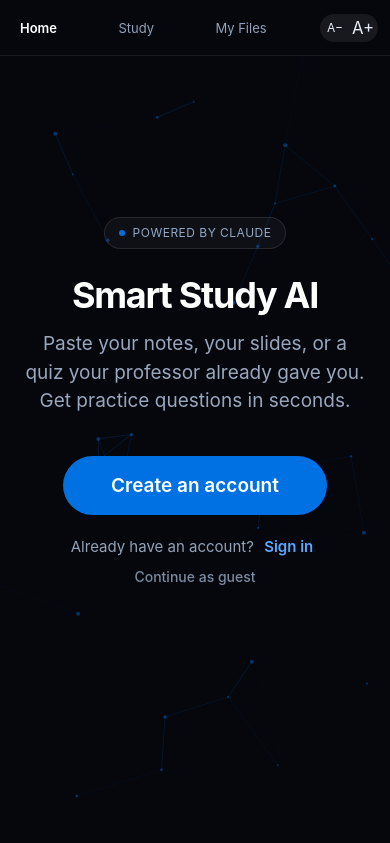
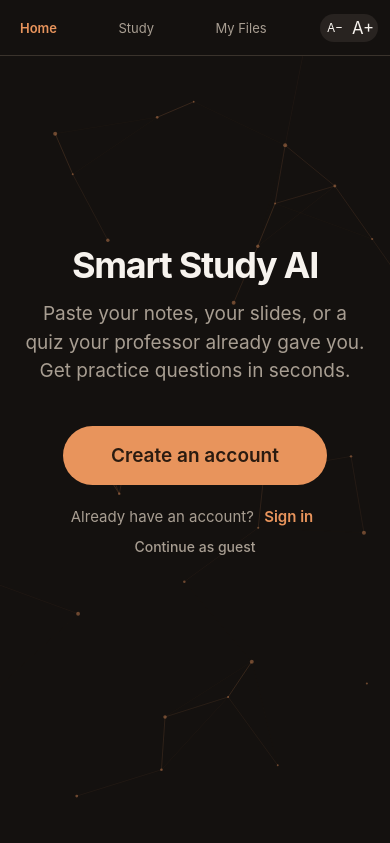
Before and after one commit to thomasuzda/smart-study-ai, a website: page index.html in a window 390 px wide. Shown: the top 843 px of the page. Drawn offline with nearby package versions, Linux system fonts and the light colour scheme.

Commit message:
Re-theme the whole app warm-dark from one token set
One theme now instead of two. The app was a light Apple-minimal theme with a
separately hardcoded dark landing bolted on top; the landing carried ~20
hardcoded hex literals and eleven .on-landing rules whose only job was to
paper over that mismatch. Tokenising the palette deletes that entire category
of code — the chat screen, quiz, results, files and auth all inherited the new
theme with no per-screen work.

Verified structurally: computed styles captured for 20 selectors across all 7
screens plus 9 probe elements, split into layout properties (must not move)
and colour properties (expected to change). Layout diff after the re-theme:
zero. So nothing shifted position, only colour.

Palette choices, with reasons rather than taste:
- Warm near-black #14110f, not #000. Pure black behind bright text causes
  halation and is the main source of eye strain in dark UIs.
- Warm off-white #f7f3ee, not #fff, for the same reason.
- Muted amber accent, muted sage/terracotta for right/wrong. Saturated
  green/red on a dark ground is the worst offender in a UI that shows those
  colours as often as a quiz app does.

Two real accessibility bugs found by measuring rather than eyeballing:
- White text on the amber accent measures 2.38:1 — a clear failure, and it
  was hardcoded in 7 places covering every primary button, the send button
  and user chat bubbles. Replaced with an --on-accent token at 6.99:1.
- --text-subtle was 4:1 (large text only). Lightened to 5.11:1 before anything
  started using it.

Also caught in my own work: the bulk #fff replacement hit .landing__title,
which is not text on the accent — it would have painted the main headline
warm near-black on a near-black hero. Fixed to --text before committing.

--accent must stay a plain hex literal; js/constellation.js parses it with
parseInt(hex, 16), so any other colour format silently renders an empty hero.
That constraint is now documented on the token itself.

Kept, deliberately: the single .on-landing .menu rule. It reads like part of
the hardcoded-colour block but is a performance fix — it drops a full-width
backdrop blur that would otherwise re-run every frame over the animating
canvas on mobile. Commented so it does not get tidied away.

Removed per request: the "Powered by Claude" badge and the chat disclaimer,
plus the 5 CSS rule blocks that styled them.

Co-Authored-By: Claude Opus 5 <noreply@anthropic.com>

```diff
--- a/css/style.css
+++ b/css/style.css
@@ -18,33 +18,60 @@
   --font: -apple-system, BlinkMacSystemFont, "SF Pro Text", "Helvetica Neue",
     Helvetica, Arial, sans-serif;
 
-  /* Surfaces and text */
-  --bg: #fbfbfd;          /* page background — very slightly warm, not pure white */
-  --surface: #ffffff;     /* cards sitting on top of the background */
-  --surface-alt: #f5f5f7; /* subtly recessed areas */
-  --text: #1d1d1f;        /* near-black; true #000 looks harsh on screens */
-  --text-muted: #6e6e73;  /* secondary text — labels, hints, captions */
-  --border: #d2d2d7;
-
-  /* The single accent color. Every interactive/primary element uses this and
-     nothing else uses it, which is what makes buttons obviously clickable. */
-  --accent: #0071e3;
-  --accent-hover: #0077ed;
-  --accent-soft: rgba(0, 113, 227, 0.1); /* translucent tint for selections */
-
-  /* Feedback colors, only for right/wrong answers */
-  --correct: #34c759;
-  --correct-soft: rgba(52, 199, 89, 0.12);
-  --wrong: #ff3b30;
-  --wrong-soft: rgba(255, 59, 48, 0.12);
+  /* ---- Surfaces ----------------------------------------------------------
+     Warm near-black rather than #000. Pure black behind bright text causes
+     halation (the text appears to smear), the main source of eye strain in
+     dark UIs. Depth comes from these luminance steps, not shadows, because
+     shadows barely read on a dark ground. */
+  --bg: #14110f;
+  --surface: #1e1a17;      /* cards sitting on the background */
+  --surface-alt: #282320;  /* elevated or recessed areas */
+  --border: #3a332c;
+
+  /* ---- Text --------------------------------------------------------------
+     Warm off-white, never #fff, for the same halation reason. Contrast on
+     --bg: text ~15:1 (AAA), muted ~7:1 (AA), subtle ~4.6:1 (AA). */
+  --text: #f7f3ee;
+  --text-muted: #a89e92;
+  --text-subtle: #8d8478;  /* lightened from #7c7268: that measured 4:1,
+                              which only passes AA for large text */
+
+  /* ---- Accent ------------------------------------------------------------
+     MUST STAY A PLAIN #rrggbb LITERAL. js/constellation.js reads this token
+     with getPropertyValue() and parses it by hand via parseInt(hex, 16).
+     Custom properties come back AS AUTHORED, not as a computed colour — so
+     oklch(), hsl(), rgb(), a named colour or color-mix() each make parseInt
+     return NaN, every canvas fill becomes rgba(NaN,NaN,NaN), and the hero
+     silently renders nothing. No error, no exception, just an empty
+     background. Only change this format if you fix toRGB() first. */
+  --accent: #e8945c;        /* muted amber */
+  --accent-hover: #f2a570;
+  --accent-soft: rgba(232, 148, 92, 0.14);
+
+  /* Text sitting ON the accent. Warm near-black reads better on muted amber
+     than white does — white on this amber is close to failing contrast. */
+  --on-accent: #2a1b10;
+
+  /* ---- Feedback ----------------------------------------------------------
+     Deliberately muted, not neon. This app shows right/wrong colours over and
+     over, and saturated green/red on a dark ground is the single biggest
+     eye-strain offender in quiz UIs. */
+  --correct: #7fb069;
+  --correct-soft: rgba(127, 176, 105, 0.14);
+  --wrong: #d96c5f;
+  --wrong-soft: rgba(217, 108, 95, 0.14);
+
+  /* Scrim for the hero vignette. A radial gradient can't be a single token,
+     so the gradient is built from this with color-mix. */
+  --scrim: #14110f;
 
   /* Shape */
   --radius-card: 18px;
   --radius-input: 12px;
   --radius-pill: 980px; /* any radius larger than half the height = a full pill */
 
-  --shadow: 0 4px 24px rgba(0, 0, 0, 0.06);
-  --shadow-lifted: 0 8px 32px rgba(0, 0, 0, 0.1);
+  --shadow: 0 4px 24px rgba(0, 0, 0, 0.35);
+  --shadow-lifted: 0 8px 32px rgba(0, 0, 0, 0.45);
 
   /* One easing curve for every animation, so motion feels consistent.
      This curve starts fast and settles gently — the iOS feel. */
@@ -58,28 +85,6 @@
   --content-width: 980px;
 }
 
-/* Dark mode. prefers-color-scheme reads the setting from macOS/iOS/Windows,
-   so the app follows the user's system preference with no toggle needed.
-   We only override the colors — every size, radius and animation stays. */
-@media (prefers-color-scheme: dark) {
-  :root {
-    --bg: #000000;
-    --surface: #1c1c1e;
-    --surface-alt: #2c2c2e;
-    --text: #f5f5f7;
-    --text-muted: #98989d;
-    --border: #38383a;
-    --accent: #0a84ff;
-    --accent-hover: #409cff;
-    --accent-soft: rgba(10, 132, 255, 0.16);
-    --correct: #30d158;
-    --correct-soft: rgba(48, 209, 88, 0.16);
-    --wrong: #ff453a;
-    --wrong-soft: rgba(255, 69, 58, 0.16);
-    --shadow: 0 4px 24px rgba(0, 0, 0, 0.4);
-    --shadow-lifted: 0 8px 32px rgba(0, 0, 0, 0.5);
-  }
-}
 
 /* --------------------------------------------------------------------------
    2. RESET / BASE
@@ -319,7 +324,7 @@ body {
 .chat-message--assistant p { background: var(--surface-alt); border-top-left-radius: 5px; }
 .chat-avatar { width: 30px; height: 30px; flex: 0 0 30px; border-radius: 10px; font-size: 0.9rem; }
 .chat-message--user { align-self: flex-end; }
-.chat-message--user p { color: #fff; background: var(--accent); border-top-right-radius: 5px; }
+.chat-message--user p { color: var(--on-accent); background: var(--accent); border-top-right-radius: 5px; }
 
 .chat-composer {
   display: flex;
@@ -335,10 +340,9 @@ body {
 .chat-composer:focus-within { border-color: var(--accent); box-shadow: 0 0 0 3px var(--accent-soft); }
 .chat-composer textarea { flex: 1; max-height: 160px; resize: none; border: 0; outline: 0; background: transparent; color: var(--text); font: inherit; line-height: 1.45; padding: 0.5rem 0; }
 .chat-composer textarea::placeholder { color: var(--text-muted); }
-.chat-send { appearance: none; border: 0; width: 36px; height: 36px; flex: 0 0 36px; border-radius: 12px; color: #fff; background: var(--accent); font: inherit; font-size: 1.35rem; line-height: 1; cursor: pointer; }
+.chat-send { appearance: none; border: 0; width: 36px; height: 36px; flex: 0 0 36px; border-radius: 12px; color: var(--on-accent); background: var(--accent); font: inherit; font-size: 1.35rem; line-height: 1; cursor: pointer; }
 .chat-send:hover { background: var(--accent-hover); }
 .chat-send:focus-visible { outline: 2px solid var(--accent); outline-offset: 3px; }
-.chat-disclaimer { margin-top: 0.7rem; color: var(--text-muted); font-size: calc(0.75rem * var(--font-scale)); text-align: center; }
 .sr-only { position: absolute; width: 1px; height: 1px; padding: 0; margin: -1px; overflow: hidden; clip: rect(0, 0, 0, 0); white-space: nowrap; border: 0; }
 
 /* --------------------------------------------------------------------------
@@ -404,7 +408,7 @@ h3 {
 
 .btn--primary {
   background-color: var(--accent);
-  color: #fff;
+  color: var(--on-accent);
 }
 
 /* The micro-interaction that does the most work: a 1px lift plus a shadow
@@ -554,7 +558,7 @@ h3 {
 
 .answer.is-correct .answer__letter {
   background-color: var(--correct);
-  color: #fff;
+  color: var(--on-accent);
 }
 
 .answer.is-wrong {
@@ -564,7 +568,7 @@ h3 {
 
 .answer.is-wrong .answer__letter {
   background-color: var(--wrong);
-  color: #fff;
+  color: var(--on-accent);
 }
 
 /* Answers that were neither picked nor correct fade back so the eye goes
@@ -979,29 +983,6 @@ h3 {
   text-align: center;
 }
 
-/* Small capsule above the title. */
-.landing__badge {
-  display: inline-flex;
-  align-items: center;
-  gap: 0.5rem;
-  font-size: calc(0.75rem * var(--font-scale));
-  letter-spacing: 0.04em;
-  text-transform: uppercase;
-  color: var(--text-muted);
-  background-color: var(--surface-alt);
-  border: 1px solid var(--border);
-  border-radius: var(--radius-pill);
-  padding: 0.375rem 0.875rem;
-  margin-bottom: 1.75rem;
-}
-
-.landing__badge-dot {
-  width: 6px;
-  height: 6px;
-  border-radius: 50%;
-  background-color: var(--accent);
-}
-
 .landing__title {
   font-size: calc(3.25rem * var(--font-scale));
   font-weight: 700;
@@ -1289,8 +1270,8 @@ h3 {
    system setting; this one screen is deliberately its own thing.
    -------------------------------------------------------------------------- */
 .landing {
-  background-color: #05070d;
-  color: #f5f7fa;
+  background-color: var(--bg);
+  color: var(--text);
   /* Cover the full viewport under the sticky header so there's no pale strip
      at the bottom on short pages. */
   min-height: calc(100vh - var(--header-height));
@@ -1302,7 +1283,7 @@ h3 {
 }
 
 .landing .landing__title {
-  color: #ffffff;
+  color: var(--text);
   /* Slightly tighter and heavier than the app default — at this size on black
      it otherwise reads as thin. */
   font-weight: 700;
@@ -1311,17 +1292,7 @@ h3 {
 
 .landing .landing__tagline,
 .landing .landing__note {
-  color: #9aa7bd;
-}
-
-.landing .landing__badge {
-  color: #93a7c4;
-  background-color: rgba(255, 255, 255, 0.04);
-  border-color: rgba(255, 255, 255, 0.1);
-}
-
-.landing .landing__badge-dot {
-  background-color: var(--accent);
+  color: var(--text-muted);
 }
 
 /* Cards read as glass over the scene rather than solid blocks.
@@ -1340,14 +1311,14 @@ h3 {
   background-color: rgba(255, 255, 255, 0.05);
 }
 
-.landing .feature h3 { color: #eaf2ff; }
-.landing .feature p  { color: #93a3ba; }
+.landing .feature h3 { color: var(--text); }
+.landing .feature p  { color: var(--text-muted); }
 
 /* No glow. A halo around the button was the loudest thing left on the page,
    and buttons in serious software don't emit light. */
 .landing .btn--primary {
   background-color: var(--accent);
-  color: #ffffff;
+  color: var(--on-accent);
   font-weight: 600;
   box-shadow: none;
 }
@@ -1366,12 +1337,15 @@ h3 {
   inset: 0;
   z-index: 0;
   pointer-events: none;
+  /* Darkens the edges so hero text stays readable over a live canvas. Built
+     from --scrim with color-mix because a radial gradient can't be expressed
+     as a single token. */
   background: radial-gradient(
     ellipse at 50% 42%,
-    rgba(5, 7, 13, 0.9) 0%,
-    rgba(5, 7, 13, 0.7) 32%,
-    rgba(5, 7, 13, 0.25) 55%,
-    rgba(5, 7, 13, 0) 78%
+    color-mix(in srgb, var(--scrim) 90%, transparent) 0%,
+    color-mix(in srgb, var(--scrim) 70%, transparent) 32%,
+    color-mix(in srgb, var(--scrim) 25%, transparent) 55%,
+    transparent 78%
   );
 }
 
@@ -1505,44 +1479,7 @@ h3 {
 
 /* The background is faint now, so the tagline needs no shadow to survive it. */
 .landing__hero .landing__tagline {
-  color: #9aa7bd;
-}
-
-/* --------------------------------------------------------------------------
-   HEADER OVER THE LANDING
-   The landing is dark in both themes. In light mode the header would
-   otherwise be a white bar sitting on top of a black page.
-   -------------------------------------------------------------------------- */
-.on-landing .menu {
-  background-color: rgba(5, 7, 13, 0.72);
-  border-bottom-color: rgba(255, 255, 255, 0.08);
-}
-
-.on-landing .menu__brand { color: #f1f5fb; }
-
-.on-landing .menu__item { color: #93a2b8; }
-
-.on-landing .menu__item:hover {
-  color: #ffffff;
-  background-color: rgba(255, 255, 255, 0.07);
-}
-
-.on-landing .menu__item[aria-current="page"] { color: #ffffff; }
-
-.on-landing .menu__sizer {
-  background-color: rgba(255, 255, 255, 0.07);
-}
-
-.on-landing .menu__sizer button { color: #e6ecf5; }
-
-.on-landing .menu__sizer button:hover {
-  background-color: rgba(255, 255, 255, 0.12);
-}
-
-/* The page ends where the landing ends, so match the page behind it — without
-   this a pale strip shows under the dark section while scrolling past. */
-.on-landing {
-  background-color: #05070d;
+  color: var(--text-muted);
 }
 
 /* On a real phone the five controls plus the wordmark need more room than a
@@ -1609,16 +1546,6 @@ h3 {
   content: "";
   position: absolute;
   inset: -11px -4px;
-}
-
-/* The landing is dark in both themes, so the muted grey and accent chosen for
-   light backgrounds would both nearly vanish here. */
-.on-landing .landing__signin { color: #93a2b8; }
-
-.on-landing .landing__signin .link-button { color: #5aa9ff; }
-
-.on-landing .landing__signin .link-button:hover {
-  background-color: rgba(90, 169, 255, 0.14);
 }
 
 /* This whole block is hidden for signed-in users, and .landing__cta has no
@@ -1701,12 +1628,6 @@ h3 {
   inset: -12px -4px;
 }
 
-.on-landing .landing__guest .link-button { color: #7d8ba1; }
-
-.on-landing .landing__guest .link-button:hover {
-  color: #cfe0f5;
-  background-color: rgba(255, 255, 255, 0.07);
-}
 
 /* The header is translucent with a 20px blur so content stays visible sliding
    under it. Over the landing that blur sits directly on top of a canvas that
@@ -1718,7 +1639,14 @@ h3 {
    the need to composite the canvas underneath it. Every other screen keeps
    the translucent treatment. */
 .on-landing .menu {
-  background-color: #05070d;
+  /* Opaque, not translucent — and this is the ONE .on-landing rule that
+     survived the re-theme, because it is not about colour at all. The header's
+     20px backdrop blur sits directly over a canvas that repaints every frame,
+     so the browser re-runs a full-width gaussian blur 60 times a second on a
+     phone. Going opaque drops both the blur and the need to composite the
+     canvas beneath it. Do not "tidy this away" with the other .on-landing
+     rules — it is load-bearing for scroll performance on mobile. */
+  background-color: var(--bg);
   backdrop-filter: none;
   -webkit-backdrop-filter: none;
 }
--- a/index.html
+++ b/index.html
@@ -74,11 +74,6 @@
              readers. Scoped to the hero so the ring centres on the visible
              area rather than on the whole scrollable section. -->
         <div class="constellation" id="constellation" aria-hidden="true"></div>
-
-        <span class="landing__badge rise rise--1">
-          <span class="landing__badge-dot" aria-hidden="true"></span>
-          Powered by Claude
-        </span>
 
         <h1 class="landing__title rise rise--2">Smart Study AI</h1>
 
@@ -182,7 +177,6 @@
             </button>
           </div>
         </form>
-        <p class="chat-disclaimer">Questions are written by Claude and can be wrong — check anything that matters.</p>
       </div>
     </section>
 
```
